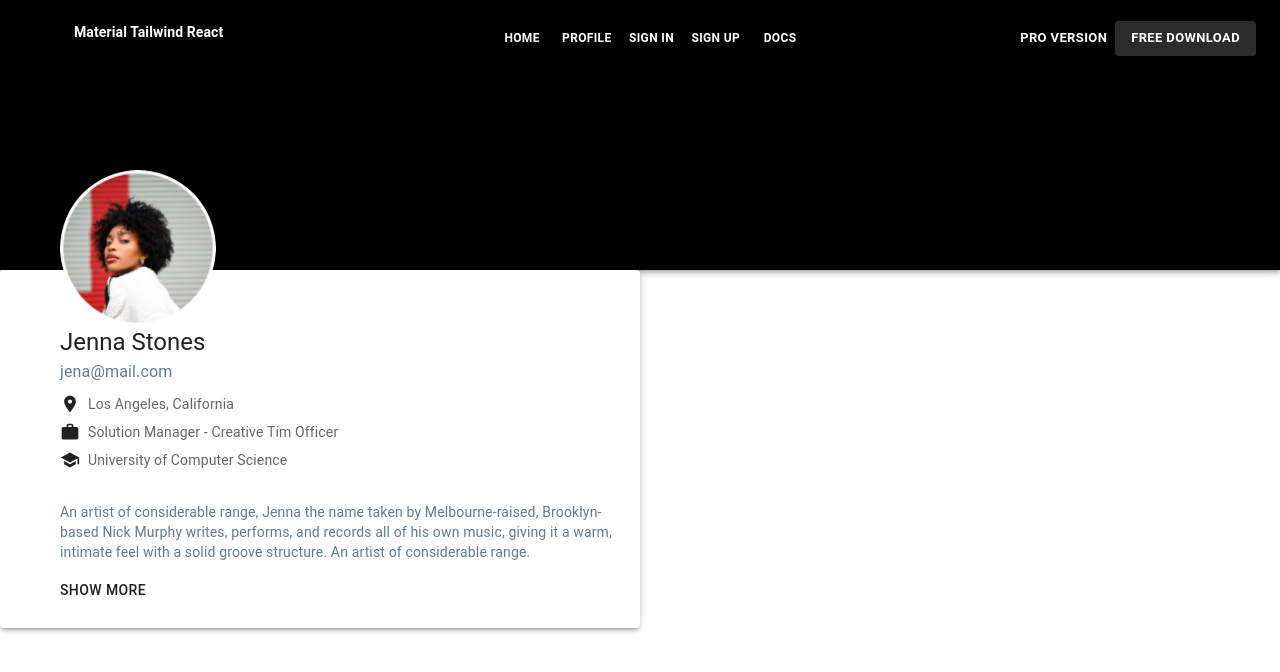
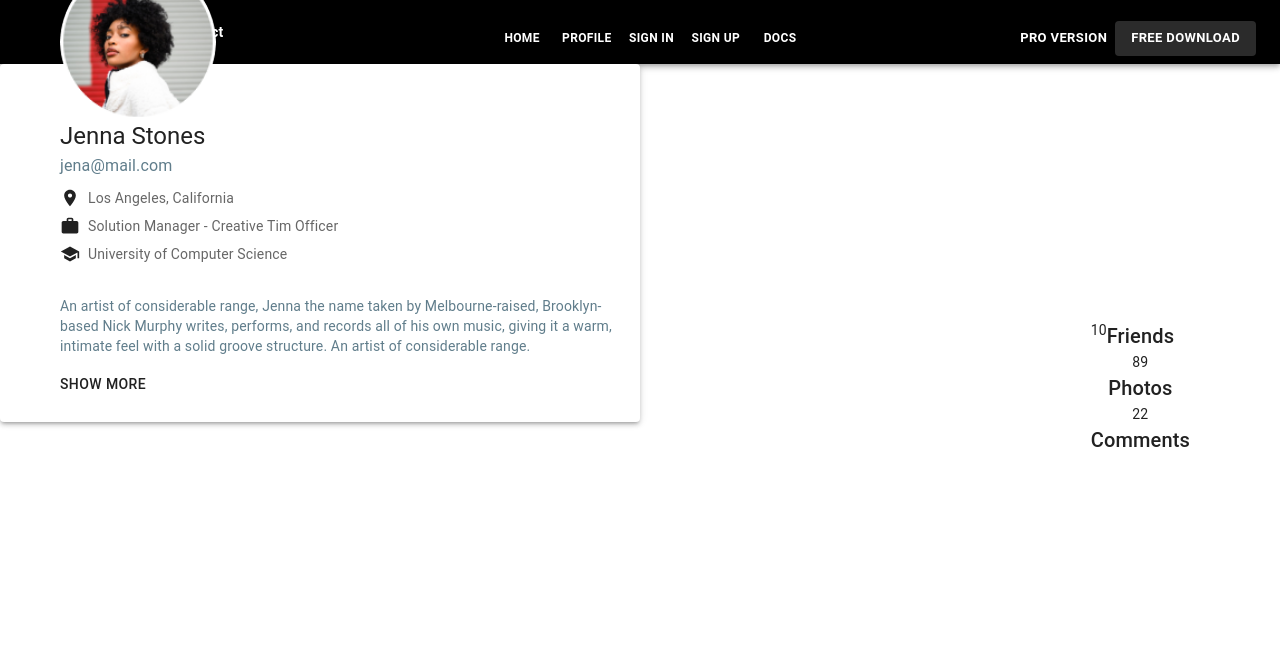
Before and after one commit to kimmisinha/Material-UI-Project, a React (Create React App) app: page /profile in a window 1280 px wide. Shown: the top 672 px of the page. Built offline with nearby package versions, Linux system fonts and the light colour scheme.

Commit message:
Added static AppBar with navigation buttons

```diff
--- a/src/Component/Navbar.jsx
+++ b/src/Component/Navbar.jsx
@@ -61,7 +61,6 @@ const Navbar = () => {
   return (
     <Box>
       <AppBar
-        position="static"
         sx={{
           backgroundColor: "black",
           color: "white",
--- a/src/Component/Profile.jsx
+++ b/src/Component/Profile.jsx
@@ -70,7 +70,6 @@ function Profile() {
             fontFamily: "Roboto, sans-serif",
             fontWeight: "700",
             cursor: "pointer",
-            height: "270px",
           }}
         >
           <Toolbar>
@@ -134,6 +133,7 @@ function Profile() {
         </AppBar>
       </Box>
       {/* 2 box */}
+      <Box sx={{ height: "30%", backgroundColor: "#000000" }}></Box>
       <Paper
         elevation={3}
         style={{ padding: "20px", maxWidth: "600px", marginRight: "-200px" }}
@@ -217,6 +217,31 @@ function Profile() {
             </Typography>
           </Grid>
         </Grid>
+        <Box
+          sx={{
+            display: "flex",
+            justifyContent: "space-between",
+            marginTop: "20px",
+            marginRight: "40px",
+            position: "absolute",
+            top: "300px",
+            right: "50px",
+            display: "block",
+          }}
+        >
+          <Box textAlign="center " sx={{ display: "flex" }}>
+            <Typography variant="body2">10</Typography>
+            <Typography variant="h6">Friends</Typography>
+          </Box>
+          <Box textAlign="center">
+            <Typography variant="body2">89</Typography>
+            <Typography variant="h6">Photos</Typography>
+          </Box>
+          <Box textAlign="center">
+            <Typography variant="body2">22</Typography>
+            <Typography variant="h6">Comments</Typography>
+          </Box>
+        </Box>
       </Paper>
     </>
   );
```
